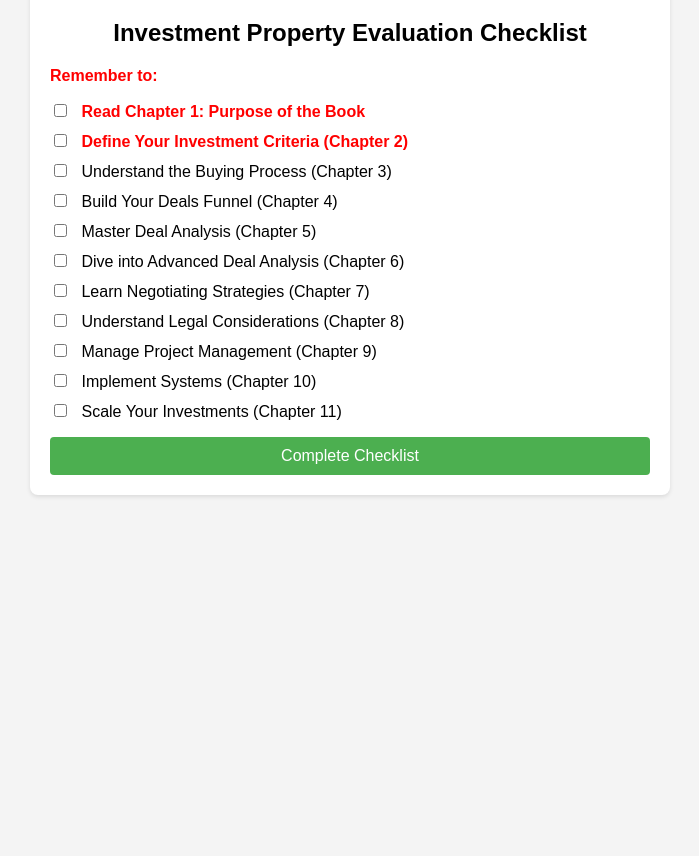
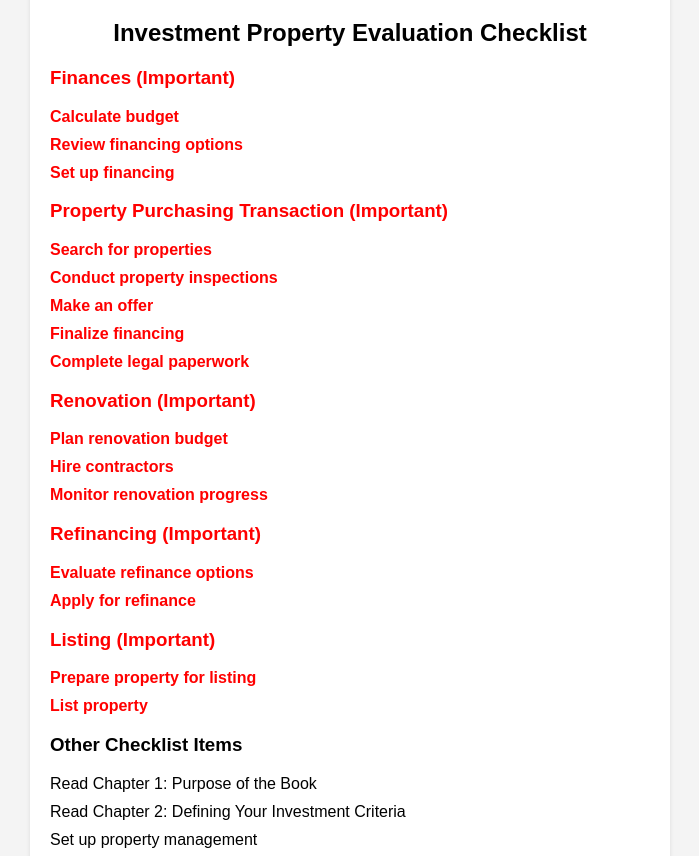
Before and after one commit to JoshalPattni/Checklist-Tool, a plain HTML site: page index.html in a window 1280 px wide. Shown: the part 89-945 px from the top of the page, without its empty margins (290-989 px from the left). Before the commit the page ends 800 px from the top, so only its background shows below. Drawn offline with Linux system fonts and the light colour scheme.

Commit message:
Update index.html

```diff
--- a/index.html
+++ b/index.html
@@ -11,20 +11,58 @@
         <h1>Real Estate Investor Checklist</h1>
         <div id="checklist">
             <h2>Investment Property Evaluation Checklist</h2>
-            <p class="important">Remember to:</p>
-            <ul id="checklist-items">
-                <li class="important"><input type="checkbox" id="purpose"> <label for="purpose">Read Chapter 1: Purpose of the Book</label></li>
-                <li class="important"><input type="checkbox" id="criteria"> <label for="criteria">Define Your Investment Criteria (Chapter 2)</label></li>
-                <li><input type="checkbox" id="buying-process"> <label for="buying-process">Understand the Buying Process (Chapter 3)</label></li>
-                <li><input type="checkbox" id="deals-funnel"> <label for="deals-funnel">Build Your Deals Funnel (Chapter 4)</label></li>
-                <li><input type="checkbox" id="deal-analysis"> <label for="deal-analysis">Master Deal Analysis (Chapter 5)</label></li>
-                <li><input type="checkbox" id="advanced-analysis"> <label for="advanced-analysis">Dive into Advanced Deal Analysis (Chapter 6)</label></li>
-                <li><input type="checkbox" id="negotiation"> <label for="negotiation">Learn Negotiating Strategies (Chapter 7)</label></li>
-                <li><input type="checkbox" id="legal-considerations"> <label for="legal-considerations">Understand Legal Considerations (Chapter 8)</label></li>
-                <li><input type="checkbox" id="project-management"> <label for="project-management">Manage Project Management (Chapter 9)</label></li>
-                <li><input type="checkbox" id="systems"> <label for="systems">Implement Systems (Chapter 10)</label></li>
-                <li><input type="checkbox" id="scaling"> <label for="scaling">Scale Your Investments (Chapter 11)</label></li>
-            </ul>
+            <div class="section important">
+                <h3>Finances (Important)</h3>
+                <ul>
+                    <li>Calculate budget</li>
+                    <li>Review financing options</li>
+                    <li>Set up financing</li>
+                </ul>
+            </div>
+            <div class="section important">
+                <h3>Property Purchasing Transaction (Important)</h3>
+                <ul>
+                    <li>Search for properties</li>
+                    <li>Conduct property inspections</li>
+                    <li>Make an offer</li>
+                    <li>Finalize financing</li>
+                    <li>Complete legal paperwork</li>
+                </ul>
+            </div>
+            <div class="section important">
+                <h3>Renovation (Important)</h3>
+                <ul>
+                    <li>Plan renovation budget</li>
+                    <li>Hire contractors</li>
+                    <li>Monitor renovation progress</li>
+                </ul>
+            </div>
+            <div class="section important">
+                <h3>Refinancing (Important)</h3>
+                <ul>
+                    <li>Evaluate refinance options</li>
+                    <li>Apply for refinance</li>
+                </ul>
+            </div>
+            <div class="section important">
+                <h3>Listing (Important)</h3>
+                <ul>
+                    <li>Prepare property for listing</li>
+                    <li>List property</li>
+                </ul>
+            </div>
+            <div class="section">
+                <h3>Other Checklist Items</h3>
+                <ul>
+                    <li>Read Chapter 1: Purpose of the Book</li>
+                    <li>Read Chapter 2: Defining Your Investment Criteria</li>
+                    <li>Set up property management</li>
+                    <li>Screen tenants</li>
+                    <li>Review contracts</li>
+                    <li>Consult with legal advisor</li>
+                    <li>Continue real estate education</li>
+                </ul>
+            </div>
             <button onclick="completeChecklist()">Complete Checklist</button>
         </div>
         <div id="completion-message" style="display: none;">
```
